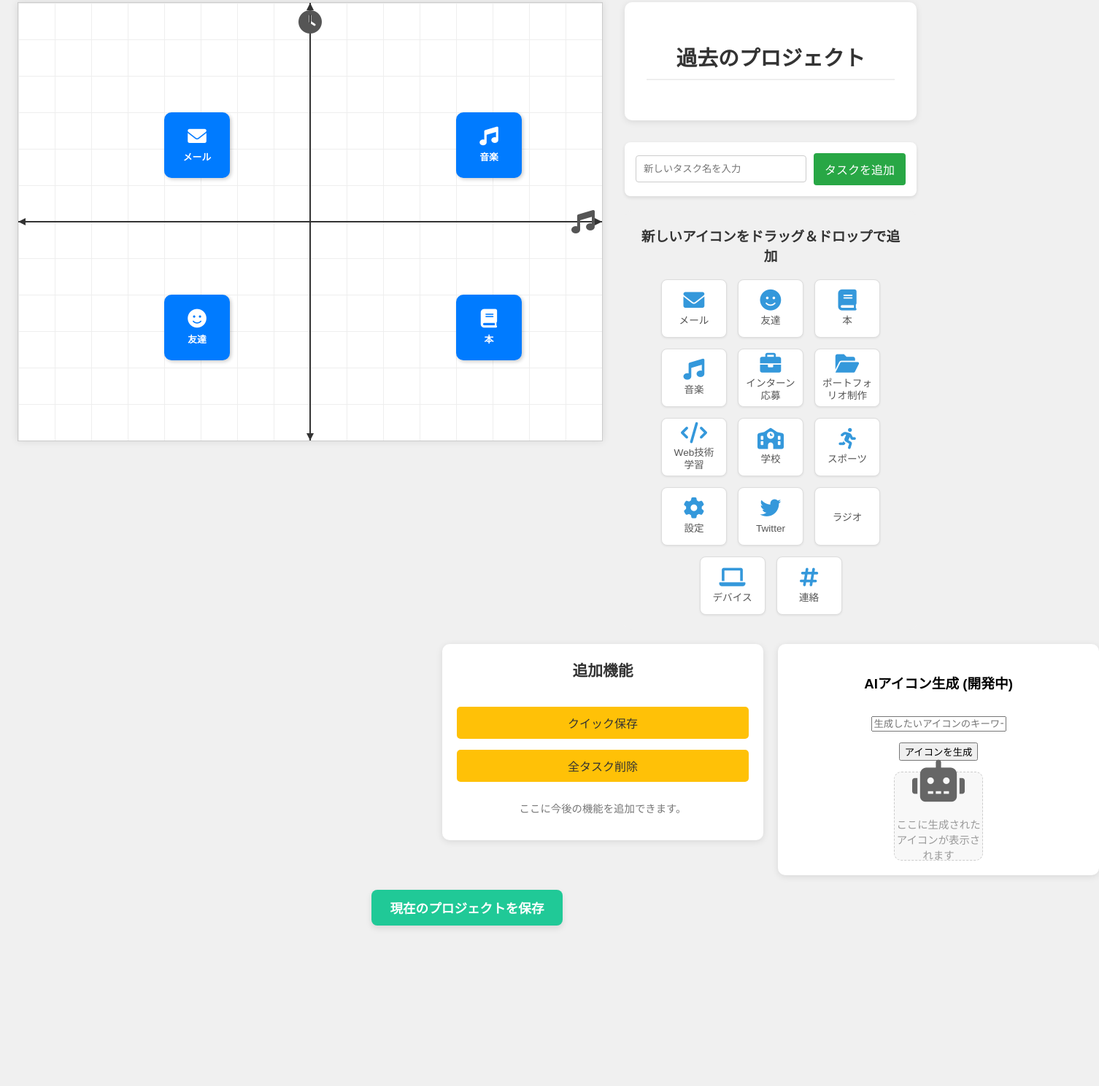
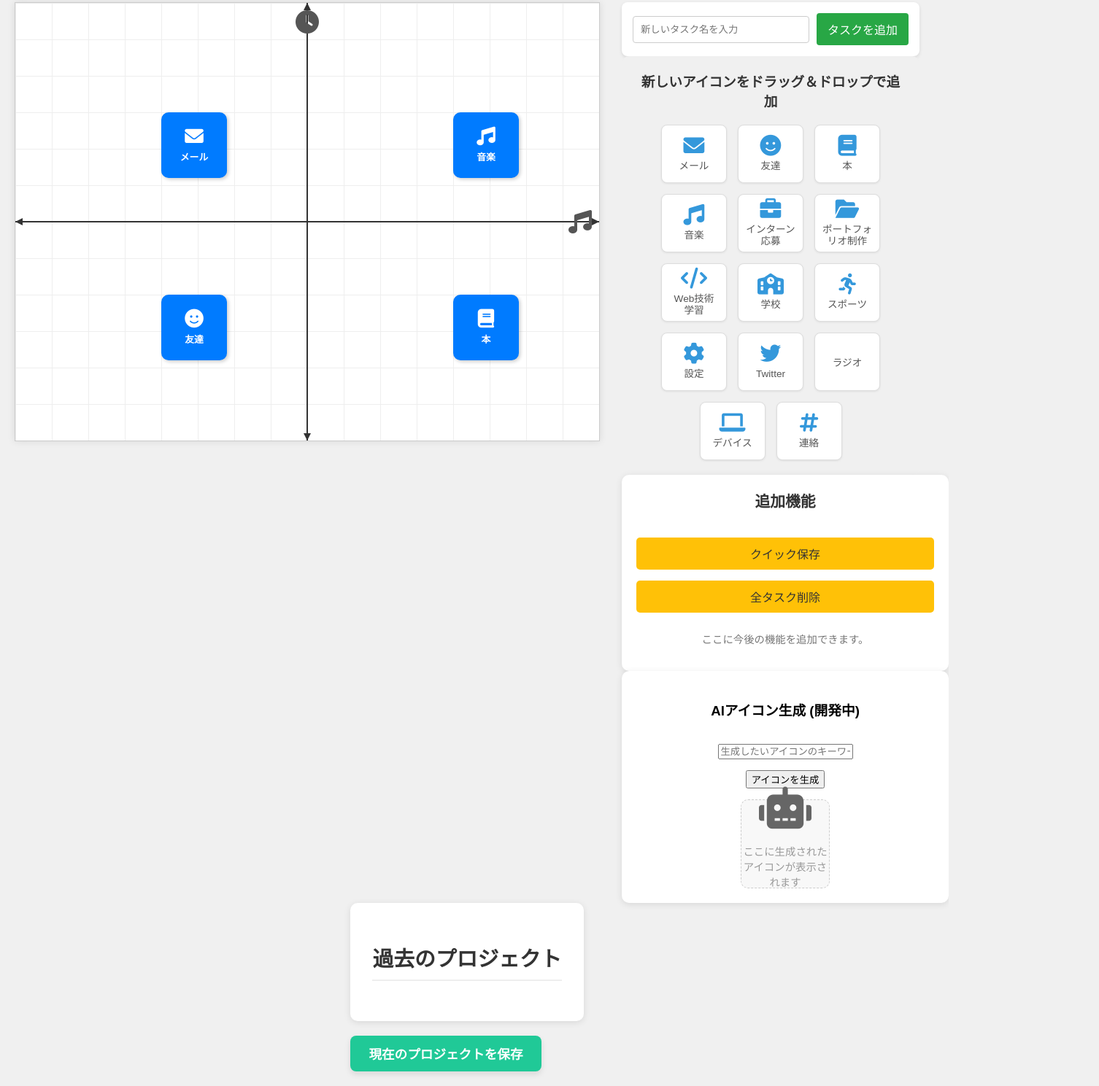
Before and after one commit to kohta-Aze/UI-UX_2025_0714, a plain HTML site: page index.html in a window 1280 px wide. Shown: the part 17-1506 px from the top of the page at 73% size, 1506 px wide, since content can reach past the window. Before the commit the page ends 1306 px from the top, so only its background shows below. Drawn offline with Linux system fonts and the light colour scheme.

Commit message:
Update index.html

```diff
--- a/index.html
+++ b/index.html
@@ -24,17 +24,7 @@
             </div>
         </div>
 
-        <div class="right-panel-wrapper">
-            <div class="archive-section">
-                <h2>過去のプロジェクト</h2>
-                <div id="archiveList" class="archive-list">
-                    <p id="noArchiveMessage">まだ保存されたプロジェクトはありません。</p>
-                </div>
-            </div>
-
-            <div class="bottom-panel">
-                <div class="left-section">
-                    <div class="add-task-form">
+        <div class="right-column-container"> <div class="top-right-panel"> <div class="add-task-form">
                     <input type="text" id="newTaskName" placeholder="新しいタスク名を入力">
                     <button id="addTaskButton">タスクを追加</button>
                 </div>
@@ -102,8 +92,7 @@
                 </div>
             </div>
 
-                <div class="ai-section-wrapper">
-                    <div class="additional-features-panel">
+            <div class="bottom-right-panel"> <div class="additional-features-panel">
                     <h3>追加機能</h3>
                     <button id="quickSaveButton">クイック保存</button>
                     <button id="clearAllTasksButton">全タスク削除</button>
@@ -123,9 +112,17 @@
             </div>
         </div>
     </div>
+
+    <div class="bottom-area-wrapper">
+        <div class="archive-section">
+            <h2>過去のプロジェクト</h2>
+            <div id="archiveList" class="archive-list">
+                <p id="noArchiveMessage">まだ保存されたプロジェクトはありません。</p>
+            </div>
+        </div>
+        <button id="saveProjectButton" class="save-project-button">現在のプロジェクトを保存</button>
     </div>
 
-    <button id="saveProjectButton" class="save-project-button">現在のプロジェクトを保存</button>
 
     <div id="taskDetailModal" class="task-detail-modal">
         <div class="task-detail-content">
```
Lines whose indentation alone changed are shown as unchanged.
